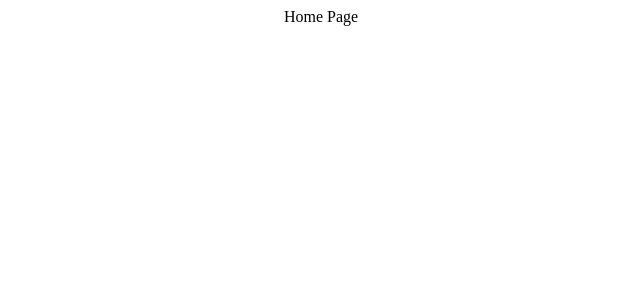
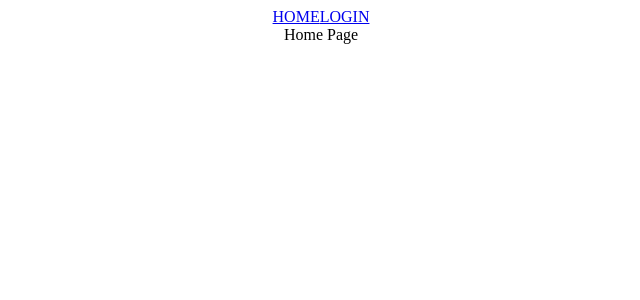
Before and after one commit to sethipriyanshu/social-media-app, a React (Create React App) app: page / in a window 1280 px wide. Shown: the top 300 px of the page, without its empty margins (319-959 px from the left). Built offline with nearby package versions, Linux system fonts and the light colour scheme.

Commit message:
add basic navbar

```diff
--- a/src/App.tsx
+++ b/src/App.tsx
@@ -3,11 +3,13 @@
 import { BrowserRouter as Router, Route, Routes } from 'react-router-dom';
 import { Main } from './pages/main';
 import { Login } from './pages/login';
+import { Navbar } from './components/navbar';
 
 function App() {
   return (
     <div className="App">
       <Router>
+        <Navbar/>
         <Routes>
           <Route path = "/" element={<Main/>}/>
           <Route path = "/login" element={<Login/>}/>
--- /dev/null
+++ b/src/components/navbar.tsx
@@ -0,0 +1,8 @@
+import { Link } from "react-router-dom"
+
+export const Navbar = () =>{
+    return <div>
+        <Link to="/">HOME</Link>
+        <Link to="/login">LOGIN</Link>
+    </div>
+}
```
